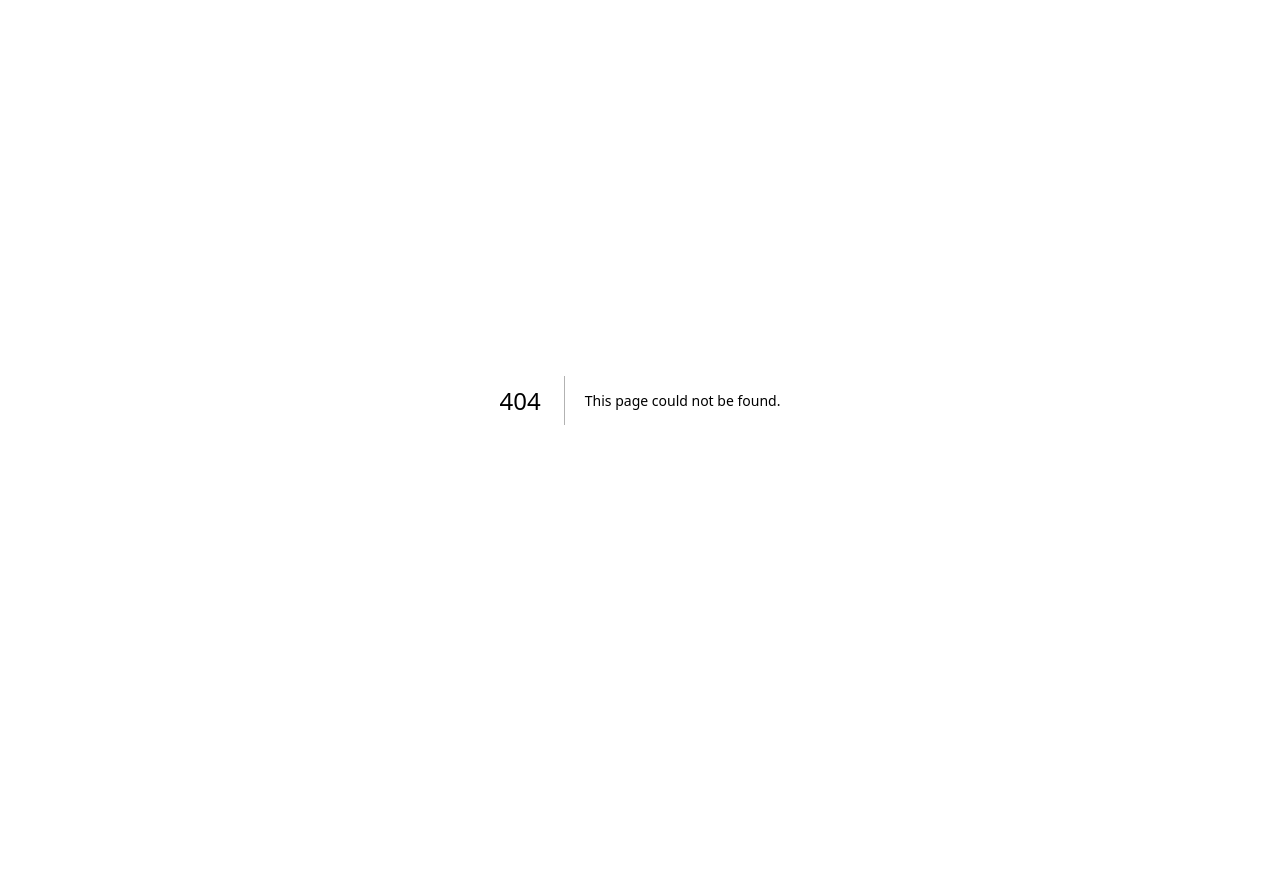
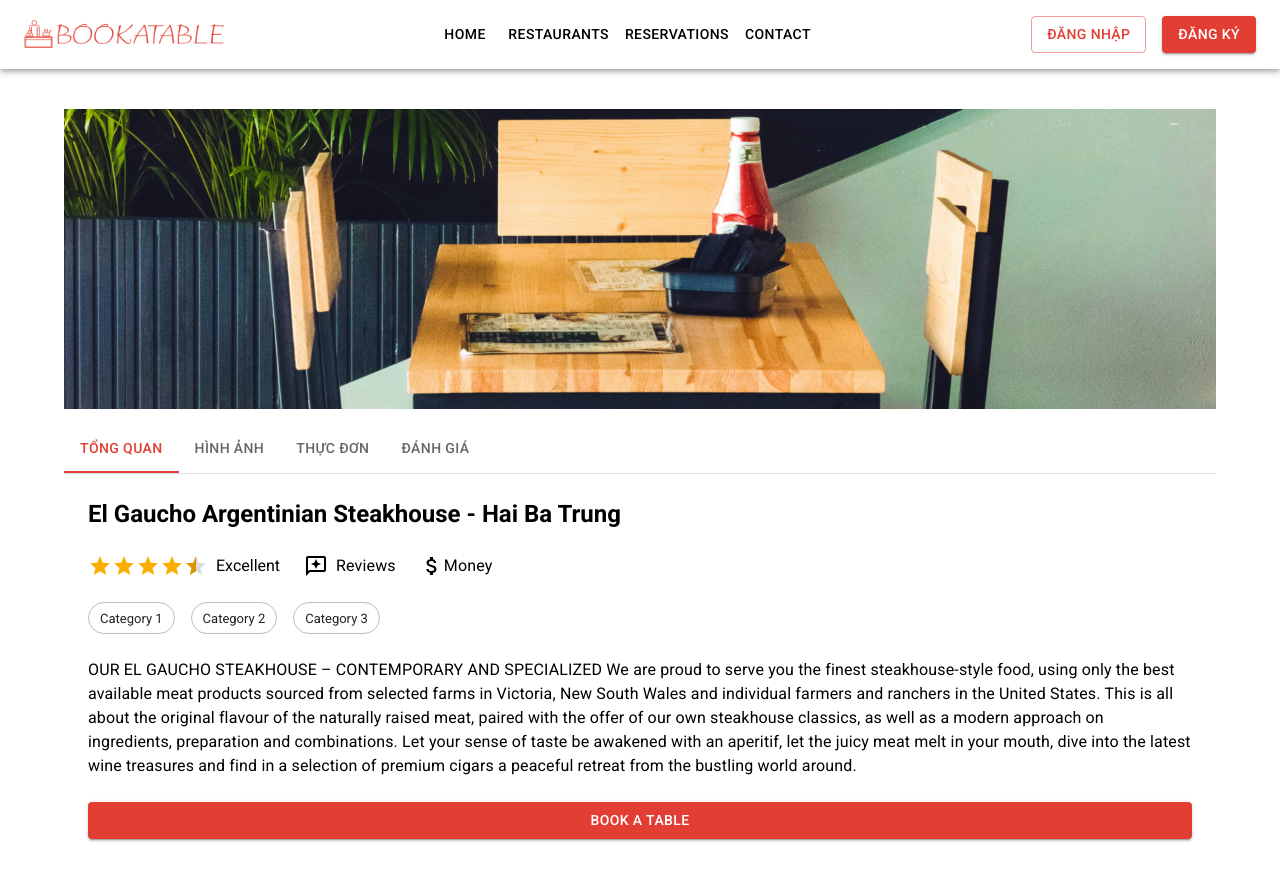
Before and after one commit to thientranreal/booking-hotel-fe, a Next.js app: page /restaurants/1 in a window 1280 px wide. Before the commit this address had no page. Shown: the top 880 px of the page. Before the commit the page ends 800 px from the top, so only its background shows below. Built offline with nearby package versions, Linux system fonts and the light colour scheme.

Commit message:
add restaurant detail, overview

```diff
--- /dev/null
+++ b/app/(main-layout)/restaurants/[resId]/page.tsx
@@ -0,0 +1,50 @@
+"use client";
+
+import Overview from "@/components/restaurant-detail/Overview";
+import { TabContext, TabList, TabPanel } from "@mui/lab";
+import { Box, Tab } from "@mui/material";
+import Image from "next/image";
+import { SyntheticEvent, useState } from "react";
+
+export default function RestaurantDetail() {
+  const [value, setValue] = useState<string>("1");
+
+  const handleChange = (event: SyntheticEvent, newValue: string) => {
+    setValue(newValue);
+  };
+
+  return (
+    <Box>
+      <Box height={300} position="relative" mb={2}>
+        <Image
+          src="/images/login-table-reserve.jpg"
+          alt="restaurant picture"
+          layout="fill"
+          objectFit="cover"
+        />
+      </Box>
+      <TabContext value={value}>
+        <Box sx={{ borderBottom: 1, borderColor: "divider" }}>
+          <TabList
+            aria-label="Details tabs"
+            variant="scrollable"
+            scrollButtons="auto"
+            allowScrollButtonsMobile
+            onChange={handleChange}
+          >
+            <Tab label="Tổng quan" value="1" />
+            <Tab label="Hình ảnh" value="2" />
+            <Tab label="Thực đơn" value="3" />
+            <Tab label="Đánh giá" value="4" />
+          </TabList>
+        </Box>
+        <TabPanel value="1">
+          <Overview />
+        </TabPanel>
+        <TabPanel value="2">Photos</TabPanel>
+        <TabPanel value="3">Menu</TabPanel>
+        <TabPanel value="4">Reviews</TabPanel>
+      </TabContext>
+    </Box>
+  );
+}
--- a/app/(main-layout)/restaurants/page.tsx
+++ b/app/(main-layout)/restaurants/page.tsx
@@ -10,7 +10,7 @@
 
 const restaurantData = [
   {
-    id: 1,
+    id: "1",
     image: "/images/login-table-reserve.jpg",
     title: "test",
     categories: "abc, xyz, ghi",
@@ -19,7 +19,7 @@
     slotsLeft: 3,
   },
   {
-    id: 2,
+    id: "2",
     image: "/images/login-table-reserve.jpg",
     title: "test",
     categories: "abc, xyz, ghi",
@@ -28,7 +28,7 @@
     slotsLeft: 3,
   },
   {
-    id: 3,
+    id: "3",
     image: "/images/login-table-reserve.jpg",
     title: "test",
     categories: "abc, xyz, ghi",
@@ -37,7 +37,7 @@
     slotsLeft: 3,
   },
   {
-    id: 4,
+    id: "4",
     image: "/images/login-table-reserve.jpg",
     title: "test",
     categories: "abc, xyz, ghi",
@@ -59,6 +59,7 @@
         {restaurantData.map((restaurant) => (
           <Grid item xs={12} md={6} lg={4} key={restaurant.id}>
             <CardRestaurant
+              id={restaurant.id}
               image={restaurant.image}
               title={restaurant.title}
               categories={restaurant.categories}
--- a/components/BookingModal.tsx
+++ b/components/BookingModal.tsx
@@ -58,8 +58,17 @@
               justifyContent="center"
               gap={2}
             >
-              <Button variant="contained">Đặt bàn</Button>
-              <Button variant="outlined" onClick={onClose}>
+              <Button
+                variant="contained"
+                sx={{ height: { xs: "4rem", sm: "inherit" } }}
+              >
+                Đặt bàn
+              </Button>
+              <Button
+                variant="outlined"
+                sx={{ height: { xs: "4rem", sm: "inherit" } }}
+                onClick={onClose}
+              >
                 Hủy
               </Button>
             </Box>
--- a/components/CardRestaurant.tsx
+++ b/components/CardRestaurant.tsx
@@ -2,8 +2,10 @@
 import Image from "next/image";
 import ResRatingReadOnly from "./ResRatingReadOnly";
 import { MouseEventHandler } from "react";
+import Link from "next/link";
 
 interface CardRestaurantProps {
+  id: string;
   image: string;
   title: string;
   categories: string;
@@ -14,6 +16,7 @@
 }
 
 export default function CardRestaurant({
+  id,
   image,
   title,
   categories,
@@ -24,14 +27,26 @@
 }: CardRestaurantProps) {
   return (
     <Paper elevation={4}>
-      <Box height={200} position="relative">
-        <Image src={image} alt="res-alt" layout="fill" objectFit="cover" />
-      </Box>
+      <Link href={`/restaurants/${id}`}>
+        <Box height={200} position="relative">
+          <Image src={image} alt="res-alt" layout="fill" objectFit="cover" />
+        </Box>
+      </Link>
 
       <Box p={3}>
-        <Typography variant="h5" component="div" sx={{ fontWeight: "500" }}>
-          {title}
-        </Typography>
+        <Link href={`/restaurants/${id}`}>
+          <Typography
+            variant="h5"
+            component="div"
+            sx={{
+              fontWeight: "500",
+              "&:hover": { textDecoration: "underline" },
+            }}
+          >
+            {title}
+          </Typography>
+        </Link>
+
         <Typography sx={{ mb: 2 }} variant="body2" color="text.secondary">
           {categories}
         </Typography>
--- a/components/ResRatingReadOnly.tsx
+++ b/components/ResRatingReadOnly.tsx
@@ -16,15 +16,11 @@
   5: "Excellent+",
 };
 
-interface Prop {
-  value: number;
-}
-
 function getLabelText(value: number) {
   return `${value} Star${value !== 1 ? "s" : ""}, ${labels[value]}`;
 }
 
-export default function ResRatingReadOnly({ value }: Prop) {
+export default function ResRatingReadOnly({ value }: { value: number }) {
   return (
     <Box
       sx={{
@@ -40,7 +36,9 @@
         getLabelText={getLabelText}
         emptyIcon={<StarIcon style={{ opacity: 0.55 }} fontSize="inherit" />}
       />
-      {value !== null && <Box sx={{ ml: 1 }}>{labels[value]}</Box>}
+      {value !== null && (
+        <Box sx={{ ml: 1 }}>{labels[Math.round(value * 2) / 2]}</Box>
+      )}
     </Box>
   );
 }
--- /dev/null
+++ b/components/restaurant-detail/Overview.tsx
@@ -0,0 +1,78 @@
+import { Box, Button, Chip, Stack, Typography } from "@mui/material";
+import ResRatingReadOnly from "../ResRatingReadOnly";
+import ReviewsOutlinedIcon from "@mui/icons-material/ReviewsOutlined";
+import AttachMoneyOutlinedIcon from "@mui/icons-material/AttachMoneyOutlined";
+import BookingModal from "../BookingModal";
+import { LocalizationProvider } from "@mui/x-date-pickers";
+import { AdapterDayjs } from "@mui/x-date-pickers/AdapterDayjs";
+import { useState } from "react";
+
+export default function Overview() {
+  const [open, setOpen] = useState<boolean>(false);
+  const [bookRestaurant, setBookRestaurant] = useState<string>("");
+  return (
+    <>
+      <Stack spacing={3}>
+        <Typography component="h1" variant="h5" fontWeight={600}>
+          El Gaucho Argentinian Steakhouse - Hai Ba Trung
+        </Typography>
+
+        <Stack direction="row" spacing={3}>
+          <ResRatingReadOnly value={4.3} />
+
+          <Box>
+            <ReviewsOutlinedIcon />
+            <Typography ml={1} component="span">
+              Reviews
+            </Typography>
+          </Box>
+
+          <Box>
+            <AttachMoneyOutlinedIcon />
+            <Typography component="span">Money</Typography>
+          </Box>
+        </Stack>
+
+        <Stack direction="row" spacing={2}>
+          <Chip label="Category 1" variant="outlined" />
+          <Chip label="Category 2" variant="outlined" />
+          <Chip label="Category 3" variant="outlined" />
+        </Stack>
+
+        <Typography>
+          OUR EL GAUCHO STEAKHOUSE – CONTEMPORARY AND SPECIALIZED We are proud
+          to serve you the finest steakhouse-style food, using only the best
+          available meat products sourced from selected farms in Victoria, New
+          South Wales and individual farmers and ranchers in the United States.
+          This is all about the original flavour of the naturally raised meat,
+          paired with the offer of our own steakhouse classics, as well as a
+          modern approach on ingredients, preparation and combinations. Let your
+          sense of taste be awakened with an aperitif, let the juicy meat melt
+          in your mouth, dive into the latest wine treasures and find in a
+          selection of premium cigars a peaceful retreat from the bustling world
+          around.
+        </Typography>
+
+        <Button
+          onClick={() => {
+            setOpen(true);
+            setBookRestaurant(
+              "El Gaucho Argentinian Steakhouse - Hai Ba Trung"
+            );
+          }}
+          fullWidth
+          variant="contained"
+        >
+          Book a table
+        </Button>
+      </Stack>
+      <LocalizationProvider dateAdapter={AdapterDayjs}>
+        <BookingModal
+          open={open}
+          restaurantName={bookRestaurant}
+          onClose={() => setOpen(false)}
+        />
+      </LocalizationProvider>
+    </>
+  );
+}
```
